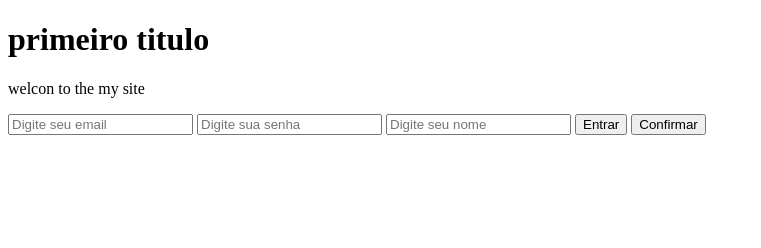
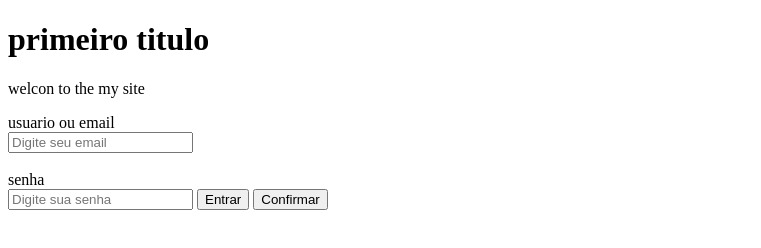
Before and after one commit to mateussodre53-arch/meu-primeiro-site, a plain HTML site: page index.html in a window 1280 px wide. Shown: the whole page, without its empty margins (0-761 px from the left). Drawn offline with Linux system fonts and the light colour scheme.

Commit message:
aprendendo html

```diff
--- a/index.html
+++ b/index.html
@@ -11,12 +11,13 @@
     <p>welcon to the my site</p>
 
     <form action="">
-
-            <input type="email" placeholder="Digite seu email">
+            <label for="">usuario ou email </label> <br>
+            <input type="email" placeholder="Digite seu email"> <br><br>
+            <label for="">senha </label> <br>
             <input type="password" placeholder="Digite sua senha">
-            <input type="text" placeholder="Digite seu nome">
             <input type="submit" value="Entrar">
             <button>Confirmar</button>
+    <form action></form>
 
 </body>
 </html>
```
